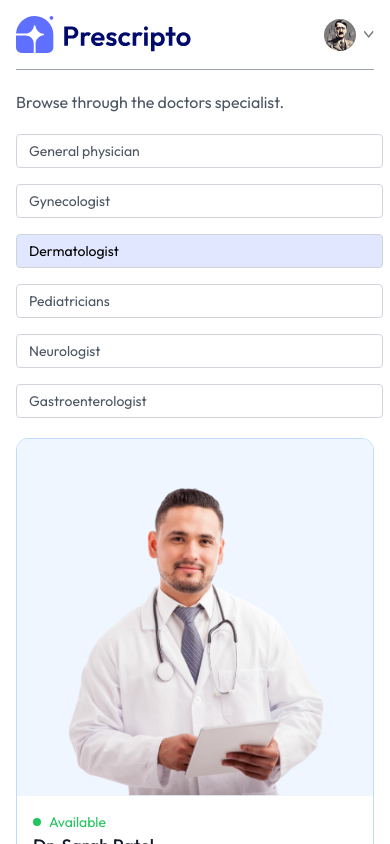
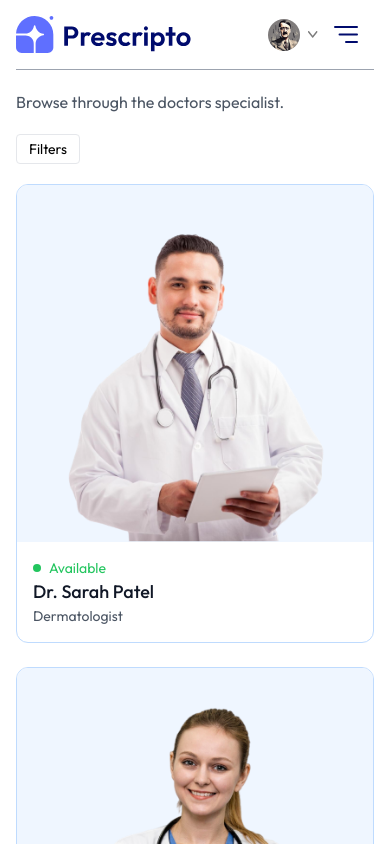
Before and after one commit to i-sayankh/prescripto, a React (Vite) app in the folder client/: page /doctors/Dermatologist in a window 390 px wide. Shown: the top 844 px of the page. Built offline with nearby package versions, Linux system fonts and the light colour scheme.

Commit message:
mobile menu & responsiveness enhancement

```diff
--- a/client/src/components/Navbar.jsx
+++ b/client/src/components/Navbar.jsx
@@ -1,32 +1,51 @@
-import { NavLink, useNavigate } from "react-router-dom"; // Importing necessary components from react-router-dom
-import { assets } from "../assets/assets"; // Importing assets like images or icons from the assets folder
-import { useState } from "react"; // Importing useState for state management
+import { NavLink, useNavigate } from "react-router-dom"; // Importing routing utilities from react-router-dom
+import { assets } from "../assets/assets"; // Importing static assets (images, icons)
+import { useState } from "react"; // Importing useState hook for local state management
 
-// Navbar Component
+/**
+ * Navbar Component
+ * Renders a responsive navigation bar with user authentication features
+ * Includes desktop and mobile views with different navigation patterns
+ */
 const Navbar = () => {
-    const navigate = useNavigate(); // Hook to navigate programmatically
-    const [showMenu, setShowMenu] = useState(false); // State to manage the visibility of the menu (not used in the current implementation)
-    const [token, setToken] = useState(true); // State to check if the user is logged in or not
+    // Navigation hook for programmatic routing
+    const navigate = useNavigate();
+
+    // State for mobile menu visibility
+    const [showMenu, setShowMenu] = useState(false);
+
+    // State for user authentication status
+    // TODO: Replace with actual auth state management (e.g., Redux, Context)
+    const [token, setToken] = useState(true);
 
     return (
-        <div className="flex items-center justify-between text-sm py-4 mb-5 border-b border-b-gray-400"> {/* Main Navbar Container */}
-            <img onClick={() => navigate('/')} src={assets.logo} alt="" className="w-44 cursor-pointer" /> {/* Logo */}
+        // Main navbar container with responsive styling
+        <div className="flex items-center justify-between text-sm py-4 mb-5 border-b border-b-gray-400">
+            {/* Logo with click navigation to home */}
+            <img
+                onClick={() => navigate('/')}
+                src={assets.logo}
+                alt=""
+                className="w-44 cursor-pointer"
+            />
 
-            {/* Navigation Links */}
+            {/* Desktop Navigation Links
+                Hidden on mobile (md:flex), displays inline on desktop */}
             <ul className="hidden md:flex items-start gap-5 font-medium">
-                <NavLink to='/'> {/* Link to Home */}
+                {/* Navigation items with underline hover effect */}
+                <NavLink to='/'>
                     <li className="py-1">Home</li>
                     <hr className="border-none outline-none h-0.5 bg-primary w-3/5 m-auto hidden" />
                 </NavLink>
-                <NavLink to='/doctors'> {/* Link to All Doctors */}
+                <NavLink to='/doctors'>
                     <li className="py-1">All Doctors</li>
                     <hr className="border-none outline-none h-0.5 bg-primary w-3/5 m-auto hidden" />
                 </NavLink>
-                <NavLink to='/about'> {/* Link to About */}
+                <NavLink to='/about'>
                     <li className="py-1">About</li>
                     <hr className="border-none outline-none h-0.5 bg-primary w-3/5 m-auto hidden" />
                 </NavLink>
-                <NavLink to='/contact'> {/* Link to Contact */}
+                <NavLink to='/contact'>
                     <li className="py-1">Contact</li>
                     <hr className="border-none outline-none h-0.5 bg-primary w-3/5 m-auto hidden" />
                 </NavLink>
@@ -34,29 +53,32 @@
 
             {/* User Authentication Section */}
             <div className="flex items-center gap-4">
-                {
-                    token ? ( /* Conditional Rendering: If user is logged in */
-                        <div className="flex items-center gap-2 cursor-pointer group relative"> {/* User Profile Dropdown */}
-                            <img src={assets.hitler_pic} alt="" className="w-8 rounded-full" /> {/* Profile Picture */}
-                            <img src={assets.dropdown_icon} alt="" className="w-2.5" /> {/* Dropdown Icon */}
+                {/* Conditional rendering based on authentication status */}
+                {token ? (
+                    // User Profile Dropdown - Visible when logged in
+                    <div className="flex items-center gap-2 cursor-pointer group relative">
+                        {/* User avatar and dropdown toggle */}
+                        <img src={assets.hitler_pic} alt="" className="w-8 rounded-full" />
+                        <img src={assets.dropdown_icon} alt="" className="w-2.5" />
 
-                            {/* Dropdown Menu */}
+                        {/* Dropdown Menu - Shows on hover (group-hover:block) */}
                         <div className="absolute top-0 right-0 pt-14 text-base font-medium text-gray-600 z-20 hidden group-hover:block">
                             <div className="min-w-48 bg-stone-100 rounded flex flex-col gap-4 p-4">
+                                {/* Profile navigation options */}
                                 <p
-                                        onClick={() => navigate('/my-profile')} // Navigate to My Profile Page
+                                    onClick={() => navigate('/my-profile')}
                                     className="hover:text-black cursor-pointer"
                                 >
                                     My Profile
                                 </p>
                                 <p
-                                        onClick={() => navigate('/my-appointments')} // Navigate to My Appointments Page
+                                    onClick={() => navigate('/my-appointments')}
                                     className="hover:text-black cursor-pointer"
                                 >
                                     My Appointments
                                 </p>
                                 <p
-                                        onClick={() => setToken(false)} // Logout Functionality
+                                    onClick={() => setToken(false)}
                                     className="hover:text-black cursor-pointer"
                                 >
                                     Logout
@@ -64,18 +86,61 @@
                             </div>
                         </div>
                     </div>
-                    ) : ( /* If user is not logged in */
+                ) : (
+                    // Login/Signup Button - Visible when logged out
                     <button
-                            onClick={() => navigate('/login')} // Navigate to Login Page
+                        onClick={() => navigate('/login')}
                         className="bg-primary text-white px-8 py-3 rounded-full font-light hidden md:block"
                     >
                         Create Account
                     </button>
-                    )
-                }
+                )}
+
+                {/* Mobile Menu Toggle - Only visible on mobile */}
+                <img
+                    className="w-6 md:hidden"
+                    src={assets.menu_icon}
+                    alt=""
+                    onClick={() => setShowMenu(true)}
+                />
+
+                {/* Mobile Navigation Menu
+                    Fixed position overlay, shown/hidden based on showMenu state */}
+                <div
+                    className={`${showMenu ? "fixed w-full" : "h-0 w-0"}
+                    md:hidden right-0 top-0 bottom-0 z-20 overflow-hidden bg-white transition-all`}
+                >
+                    {/* Mobile menu header with logo and close button */}
+                    <div className="flex items-center justify-between px-5 py-6">
+                        <img className="w-3/6" src={assets.logo} alt="Logo" />
+                        <img
+                            className="w-7"
+                            src={assets.cross_icon}
+                            alt="Close menu"
+                            onClick={() => setShowMenu(false)}
+                        />
+                    </div>
+
+                    {/* Mobile menu navigation links */}
+                    <ul className="flex flex-col items-center gap-2 mt-5 px-5 text-lg font-medium">
+                        {/* Mobile navigation items - close menu on click */}
+                        <NavLink onClick={() => setShowMenu(false)} to='/'>
+                            <p className="px-4 py-2 rounded inline-block">Home</p>
+                        </NavLink>
+                        <NavLink onClick={() => setShowMenu(false)} to='/doctors'>
+                            <p className="px-4 py-2 rounded inline-block">All Doctors</p>
+                        </NavLink>
+                        <NavLink onClick={() => setShowMenu(false)} to='/about'>
+                            <p className="px-4 py-2 rounded inline-block">About</p>
+                        </NavLink>
+                        <NavLink onClick={() => setShowMenu(false)} to='/contact'>
+                            <p className="px-4 py-2 rounded inline-block">Contact</p>
+                        </NavLink>
+                    </ul>
+                </div>
             </div>
         </div>
     );
 }
 
-export default Navbar; // Exporting Navbar Component
+export default Navbar;
--- a/client/src/index.css
+++ b/client/src/index.css
@@ -14,3 +14,9 @@
 ::-webkit-scrollbar {
   @apply hidden;
 }
+
+@media (max-width: 740px) {
+  .active p {
+    @apply text-white bg-primary;
+  }
+}
--- a/client/src/pages/Doctors.jsx
+++ b/client/src/pages/Doctors.jsx
@@ -1,45 +1,64 @@
 import { useContext, useEffect, useState } from "react";
 import { useNavigate, useParams } from "react-router-dom";
-import { AppContext } from "../context/AppContext"; // Importing AppContext for shared state
+import { AppContext } from "../context/AppContext";
 
+/**
+ * Doctors Component
+ * Displays a filterable list of doctors with their specialities.
+ * Allows users to filter doctors by speciality and navigate to individual doctor appointments.
+ */
 const Doctors = () => {
-  // Extracting the 'speciality' parameter from the URL
+  // URL parameter for speciality-based filtering
   const { speciality } = useParams();
 
-  // Accessing the doctors data from the context
+  // Access shared doctors data from context
   const { doctors } = useContext(AppContext);
 
-  // navigate function to programmatically navigate between pages
+  // Hook for programmatic navigation
   const navigate = useNavigate();
 
-  // State to store filtered doctors based on speciality
+  // State for storing filtered doctors list
   const [filterDoc, setFilterDoc] = useState([]);
 
-  // Function to filter doctors based on the speciality
+  // State to control filter visibility on mobile devices
+  const [showFilter, setShowFilter] = useState(false);
+
+  /**
+   * Filters the doctors list based on selected speciality
+   * If no speciality is selected, shows all doctors
+   */
   const applyFilter = () => {
     if (speciality) {
-      // Filter doctors by the given speciality from the URL
       setFilterDoc(doctors.filter(doc => doc.speciality === speciality));
     } else {
-      // If no speciality is provided, show all doctors
       setFilterDoc(doctors);
     }
   };
 
-  // Applying the filter whenever 'doctors' or 'speciality' changes
+  // Apply filters when doctors data or speciality changes
   useEffect(() => {
     applyFilter();
   }, [doctors, speciality]);
 
   return (
     <div>
-      {/* Description for the page */}
+      {/* Page description */}
       <p className="text-gray-600">Browse through the doctors specialist.</p>
 
       <div className="flex flex-col sm:flex-row items-start gap-5 mt-5">
-        {/* Speciality filter buttons */}
-        <div className=" flex flex-col gap-4 text-sm text-gray-600">
-          {/* Button for each speciality that navigates to filtered doctor list */}
+        {/* Mobile filter toggle button */}
+        <button
+          className={`py-1 px-3 border rounded text-sm transition-all sm:hidden
+            ${showFilter ? "bg-primary text-white" : ""}`}
+          onClick={() => setShowFilter(prev => !prev)}
+        >
+          Filters
+        </button>
+
+        {/* Speciality filter section */}
+        <div className={`flex-col gap-4 text-sm text-gray-600 ${showFilter ? 'flex' : 'hidden sm:flex'}`}>
+          {/* Filter buttons for each speciality
+              Each button toggles between filtered and unfiltered view */}
           <p
             onClick={() => speciality === 'General physician' ? navigate('/doctors') : navigate('/doctors/General physician')}
             className={`w-[94vw] sm:w-auto pl-3 py-1.5 pr-16 border border-gray-300 rounded transition-all cursor-pointer
@@ -47,6 +66,7 @@
           >
             General physician
           </p>
+          {/* Similar structure repeated for other specialities */}
           <p
             onClick={() => speciality === 'Gynecologist' ? navigate('/doctors') : navigate('/doctors/Gynecologist')}
             className={`w-[94vw] sm:w-auto pl-3 py-1.5 pr-16 border border-gray-300 rounded transition-all cursor-pointer
@@ -84,31 +104,28 @@
           </p>
         </div>
 
-        {/* Displaying the filtered list of doctors */}
+        {/* Doctors grid section */}
         <div className="w-full grid grid-cols-auto gap-4 gap-y-6">
-          {/* Mapping over the filtered list of doctors */}
+          {/* Map through filtered doctors and display their cards */}
           {filterDoc.map((item, index) => (
             <div
               key={index}
-              // Navigate to the appointment page with the selected doctor's ID
               onClick={() => navigate(`/appointment/${item._id}`)}
               className="border border-blue-200 rounded-xl overflow-hidden cursor-pointer hover:translate-y-[-10px] transition-all duration-500"
             >
-              {/* Doctor's Image */}
+              {/* Doctor's profile image */}
               <img src={item.image} alt="" className="bg-blue-50" />
 
-              {/* Doctor's Details */}
+              {/* Doctor's information card */}
               <div className="p-4">
-                {/* Availability Indicator */}
+                {/* Availability status indicator */}
                 <div className="flex items-center gap-2 text-sm text-center text-green-500">
                   <p className="w-2 h-2 bg-green-500 rounded-full"></p>
                   <p>Available</p>
                 </div>
 
-                {/* Doctor's Name */}
+                {/* Doctor's name and speciality */}
                 <p className="text-gray-900 text-lg font-medium">{item.name}</p>
-
-                {/* Doctor's Speciality */}
                 <p className="text-gray-600 text-sm">{item.speciality}</p>
               </div>
             </div>
@@ -116,7 +133,7 @@
         </div>
       </div>
     </div>
-  )
-}
+  );
+};
 
 export default Doctors;
```
Lines whose indentation alone changed are shown as unchanged.
